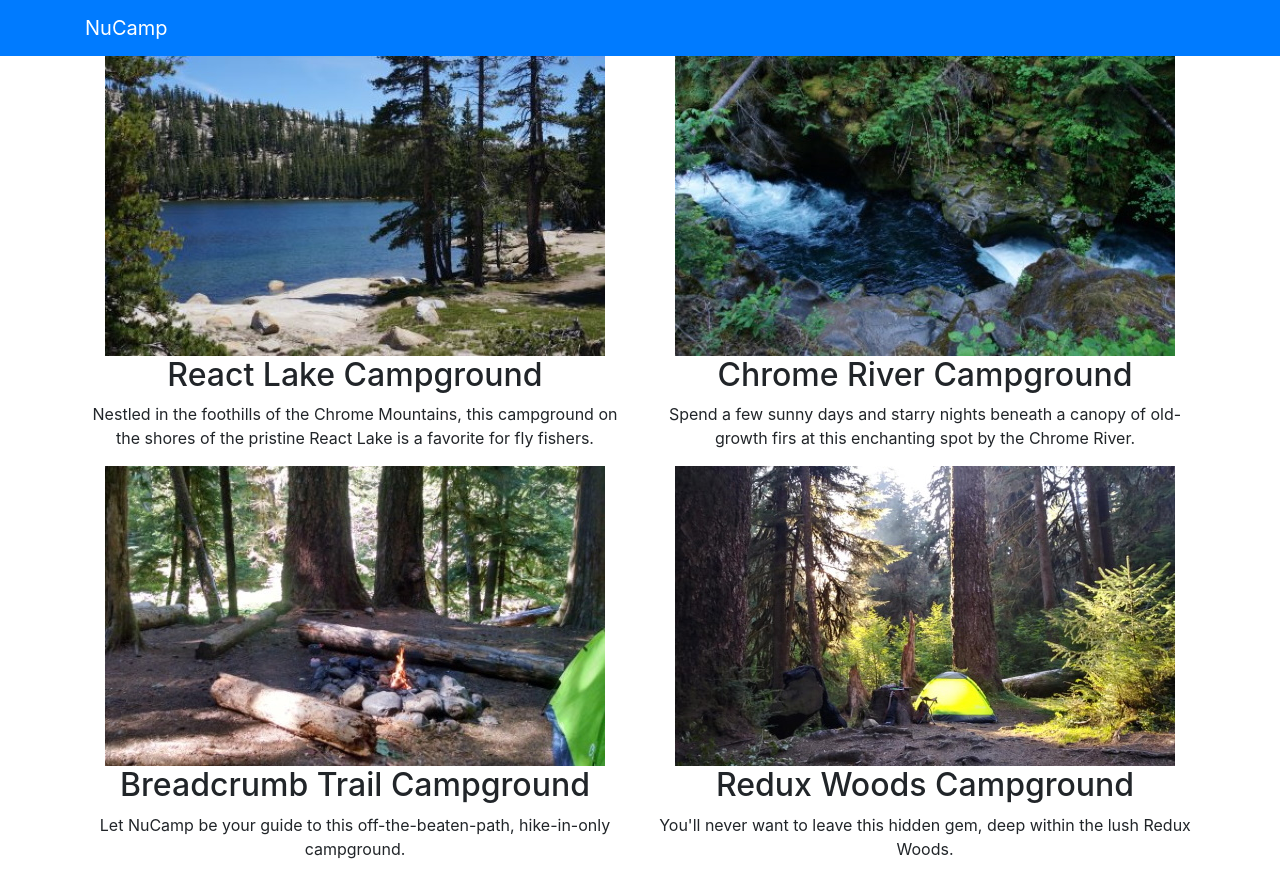
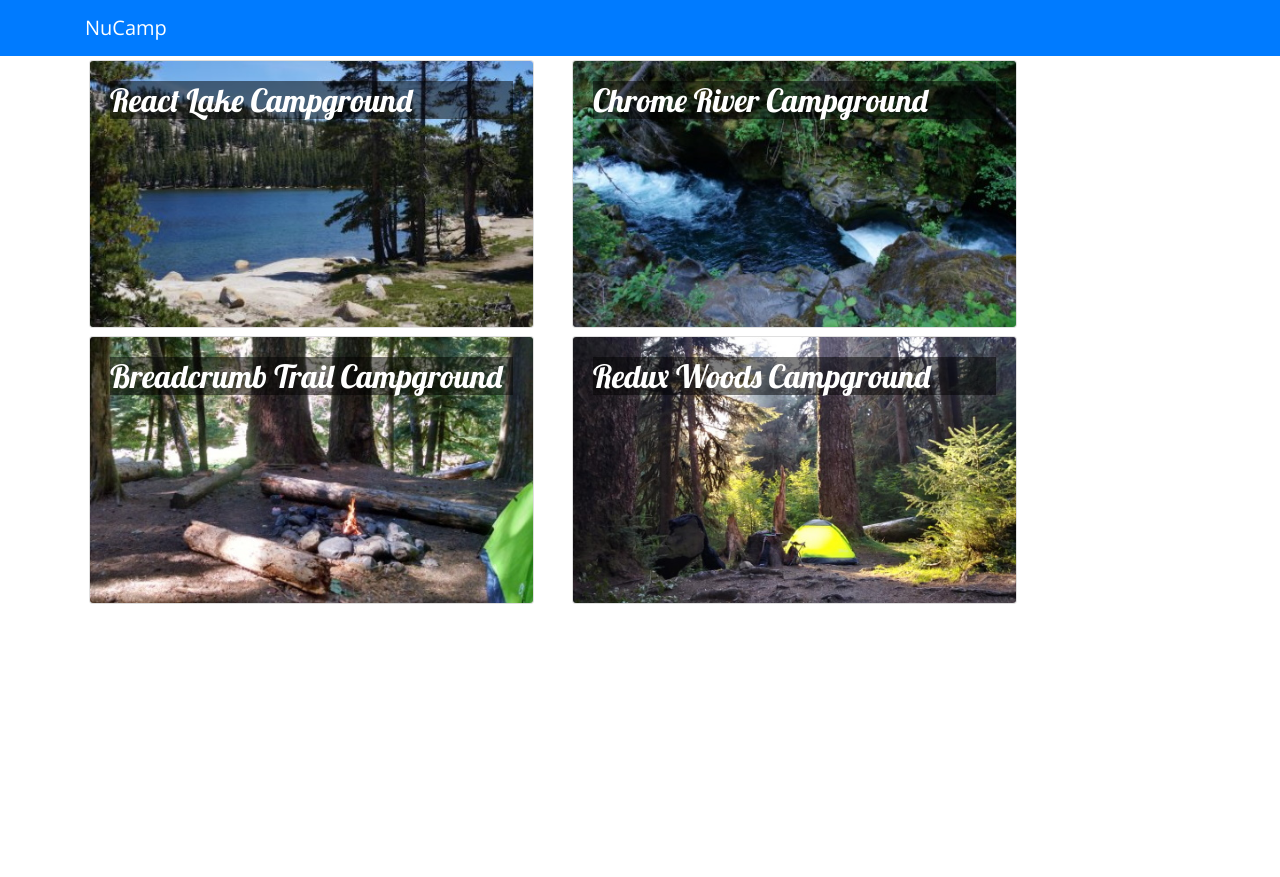
Before and after one commit to KevinN254/React, a React (Create React App) app in the folder React/nucampsite/: page / in a window 1280 px wide. After the commit the page ends 800 px from the top, so only its background shows below. Built offline with nearby package versions, Linux system fonts and the light colour scheme.

Commit message:
css updates,add card component from reactbootstrap

```diff
--- a/React/nucampsite/package.json
+++ b/React/nucampsite/package.json
@@ -9,6 +9,8 @@
     "react": "^17.0.1",
     "react-dom": "^17.0.1",
     "react-scripts": "4.0.1",
+    "typeface-lobster": "^1.1.13",
+    "typeface-open-sans": "^1.1.13",
     "web-vitals": "^0.2.4"
   },
   "scripts": {
--- a/React/nucampsite/src/App.css
+++ b/React/nucampsite/src/App.css
@@ -1,38 +1,12 @@
-.App {
-  text-align: center;
+body {
+  font-family: "Open Sans", sans-serif;
 }
 
-.App-logo {
-  height: 40vmin;
-  pointer-events: none;
+.card-title {
+  font: 500 1.25rem "Lobster", cursive;
 }
 
-@media (prefers-reduced-motion: no-preference) {
-  .App-logo {
-    animation: App-logo-spin infinite 20s linear;
-  }
+.card-img-overlay .card-title {
+  color: white;
+  background-color: rgba(0, 0, 0, 0.5);
 }
-
-.App-header {
-  background-color: #282c34;
-  min-height: 100vh;
-  display: flex;
-  flex-direction: column;
-  align-items: center;
-  justify-content: center;
-  font-size: calc(10px + 2vmin);
-  color: white;
-}
-
-.App-link {
-  color: #61dafb;
-}
-
-@keyframes App-logo-spin {
-  from {
-    transform: rotate(0deg);
-  }
-  to {
-    transform: rotate(360deg);
-  }
-}
--- a/React/nucampsite/src/components/DirectoryComponent.js
+++ b/React/nucampsite/src/components/DirectoryComponent.js
@@ -1,20 +1,45 @@
 import React, { Component } from 'react';
+import { Card, CardImg, CardImgOverlay, CardText, CardBody, CardTitle } from 'reactstrap';
 
 class Directory extends Component {
     constructor(props) {
         super(props);
         this.state = {
+            selectedCampsite: null
 
         };
+    }
+
+    onCampsiteSelect(campsite){
+        this.setState({selectedCampsite: campsite});
+    }
+
+    renderSelectedCampsite(campsite){
+        if(campsite) {
+            return(
+                <Card>
+                    <CardImg top src = {campsite.image} alt= {campsite.name} />
+                    <CardBody>
+                        <CardTitle>{campsite.name}</CardTitle>
+                        <CardText>{campsite.description}</CardText>
+                    </CardBody>
+                </Card>
+            )
+        }
+        return <div />
     }
 
     render () {
         const directory = this.props.campsites.map(campsite => {
             return (
-                <div key={campsite.id} className= "col">
-                    <img src = {campsite.image} alt={campsite.name} />
-                    <h2> {campsite.name}</h2>
-                    <p> {campsite.description}</p>
+                <div key={campsite.id} className= "col-md-5 m-1">
+                    <Card onClick={() => this.onCampsiteSelect(campsite)}>
+                        <CardImg width="100%" src = {campsite.image} alt={campsite.name} />
+                        <CardImgOverlay>
+                            <CardTitle><h2> {campsite.name}</h2></CardTitle>
+                        </CardImgOverlay>
+                    </Card>
+
                 </div>
             )
         })
@@ -23,6 +48,11 @@ class Directory extends Component {
                 <div className = "row">
                     {directory}
                 </div>
+                <div className= "row">
+                    <div className = "col-md-5 m-1">
+                        {this.renderSelectedCampsite(this.state.selectedCampsite)}
+                    </div>
+                </div>
             </div>
         );
     }
--- a/React/nucampsite/src/index.js
+++ b/React/nucampsite/src/index.js
@@ -1,9 +1,11 @@
 import React from 'react';
 import ReactDOM from 'react-dom';
 import './index.css';
-import App from './App';
 import reportWebVitals from './reportWebVitals';
 import 'bootstrap/dist/css/bootstrap.min.css';
+import 'typeface-lobster';
+import 'typeface-open-sans';
+import App from './App';
 
 ReactDOM.render(
   <React.StrictMode>
```
Also changed, not shown: 2 other files (tests, documents, lock files or other folders).
